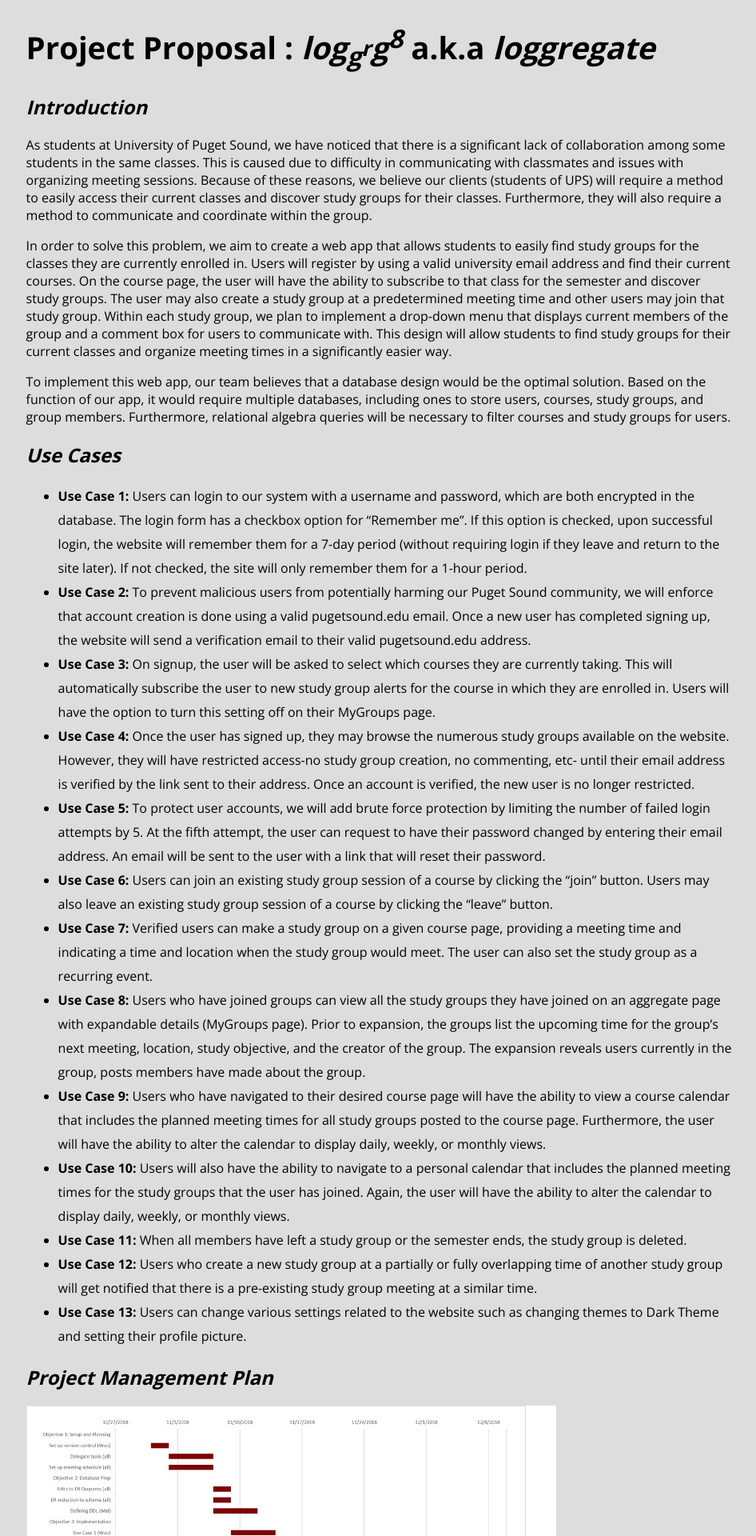
After one commit to wsjung/crispy-guacamole, a PHP site: page /proposal.html in a window 1280 px wide. The commit adds this page. Shown: the top 1920 px of the page at 80% size, without its empty margins (165-1111 px from the left). Run offline with PHP 8.4, Linux system fonts and the light colour scheme.

Commit message:
completed project 3: project proposal.

```diff
--- /dev/null
+++ b/public_html/proposal.html
@@ -0,0 +1,44 @@
+<!DOCTYPE html>
+<html>
+<head>
+    <link rel="stylesheet" type="text/css" href="styles.css">
+</head>
+<body>
+    <div class="article"">
+        <h1>Project Proposal : <em>log<sub>g<sup>r</sup></sub>g<sup>8</sup></em> a.k.a <em>loggregate</em></h1>
+        <div>
+            <h2><em>Introduction</em></h2>
+            <p>As students at University of Puget Sound, we have noticed that there is a significant lack of collaboration among some students in the same classes. This is caused due to difficulty in communicating with classmates and issues with organizing meeting sessions. Because of these reasons, we believe our clients (students of UPS) will require a method to easily access their current classes and discover study groups for their classes. Furthermore, they will also require a method to communicate and coordinate within the group.</p>
+            <p>In order to solve this problem, we aim to create a web app that allows students to easily find study groups for the classes they are currently enrolled in. Users will register by using a valid university email address and find their current courses. On the course page, the user will have the ability to subscribe to that class for the semester and discover study groups. The user may also create a study group at a predetermined meeting time and other users may join that study group. Within each study group, we plan to implement a drop-down menu that displays current members of the group and a comment box for users to communicate with. This design will allow students to find study groups for their current classes and organize meeting times in a significantly easier way.</p>
+            <p>To implement this web app, our team believes that a database design would be the optimal solution. Based on the function of our app, it would require multiple databases, including ones to store users, courses, study groups, and group members. Furthermore, relational algebra queries will be necessary to filter courses and study groups for users.
+    </p>
+        </div>
+        <div>
+            <h2><em>Use Cases</em></h2>
+            <ul>
+                <li><b>Use Case 1: </b>Users can login to our system with a username and password, which are both encrypted in the database. The login form has a checkbox option for “Remember me”. If this option is checked, upon successful login, the website will remember them for a 7-day period (without requiring login if they leave and return to the site later). If not checked, the site will only remember them for a 1-hour period.</li>
+                <li><b>Use Case 2: </b>To prevent malicious users from potentially harming our Puget Sound community, we will enforce that account creation is done using a valid pugetsound.edu email. Once a new user has completed signing up, the website will send a verification email to their valid pugetsound.edu address. </li>
+                <li><b>Use Case 3: </b>On signup, the user will be asked to select which courses they are currently taking. This will automatically subscribe the user to new study group alerts for the course in which they are enrolled in. Users will have the option to turn this setting off on their MyGroups page. </li>
+                <li><b>Use Case 4: </b>Once the user has signed up, they may browse the numerous study groups available on the website. However, they will have restricted access-no study group creation, no commenting, etc- until their email address is verified by the link sent to their address. Once an account is verified, the new user is no longer restricted.</li>
+                <li><b>Use Case 5: </b>To protect user accounts, we will add brute force protection by limiting the number of failed login attempts by 5. At the fifth attempt, the user can request to have their password changed by entering their email address. An email will be sent to the user with a link that will reset their password.</li>
+                <li><b>Use Case 6: </b>Users can join an existing study group session of a course by clicking the “join” button. Users may also leave an existing study group session of a course by clicking the “leave” button.</li>
+                <li><b>Use Case 7: </b>Verified users can make a study group on a given course page, providing a meeting time and indicating a time and location when the study group would meet. The user can also set the study group as a recurring event.</li>
+                <li><b>Use Case 8: </b>Users who have joined groups can view all the study groups they have joined on an aggregate page with expandable details (MyGroups page). Prior to expansion, the groups list the upcoming time for the group’s next meeting, location, study objective, and the creator of the group. The expansion reveals users currently in the group, posts members have made about the group.</li>
+                <li><b>Use Case 9: </b>Users who have navigated to their desired course page will have the ability to view a course calendar that includes the planned meeting times for all study groups posted to the course page. Furthermore, the user will have the ability to alter the calendar to display daily, weekly, or monthly views.</li>
+                <li><b>Use Case 10: </b>Users will also have the ability to navigate to a personal calendar that includes the planned meeting times for the study groups that the user has joined. Again, the user will have the ability to alter the calendar to display daily, weekly, or monthly views.</li>
+                <li><b>Use Case 11: </b>When all members have left a study group or the semester ends, the study group is deleted.</li>
+                <li><b>Use Case 12: </b>Users who create a new study group at a partially or fully overlapping time of another study group will get notified that there is a pre-existing study group meeting at a similar time.</li>
+                <li><b>Use Case 13: </b>Users can change various settings related to the website such as changing themes to Dark Theme and setting their profile picture.</li>
+            </ul>
+        </div>
+        <div>
+            <h2><em>Project Management Plan</em></h2>
+            <img src="gantt_chart.jpg" width="75%">
+        </div>
+        <div>
+            <h2><em>Proposed Relational Database Schema</em></h2>
+            <img src="ERDiagram.png" width="75%">
+        </div>
+    </div>
+</body>
+</html>
--- a/public_html/styles.css
+++ b/public_html/styles.css
@@ -62,3 +62,9 @@ a:focus {
 a:active {
     color: white;
 }
+
+.article {
+	padding-left: 15%;
+	padding-right: 15%;
+	padding-bottom: 5%;
+}
```
Also changed, not shown: public_html/ERDiagram.png (added), public_html/gantt_chart.jpg (added).
